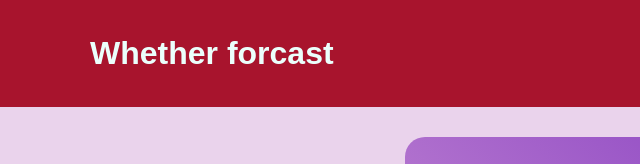
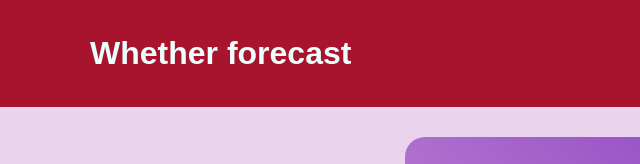
Before and after one commit to Shivaay7357/Whether-forecast, a plain HTML site: page index.html in a window 1280 px wide. Shown: the top 164 px of the page, 0-640 px from the left. Drawn offline with Linux system fonts and the light colour scheme.

Commit message:
index.html

```diff
--- a/index.html
+++ b/index.html
@@ -9,7 +9,7 @@
 </head>
 <body>
     <header>
-        <h1>Whether forcast</h1>
+        <h1>Whether forecast</h1>
     </header>
     <div class="container">
         <div class="search">
```
